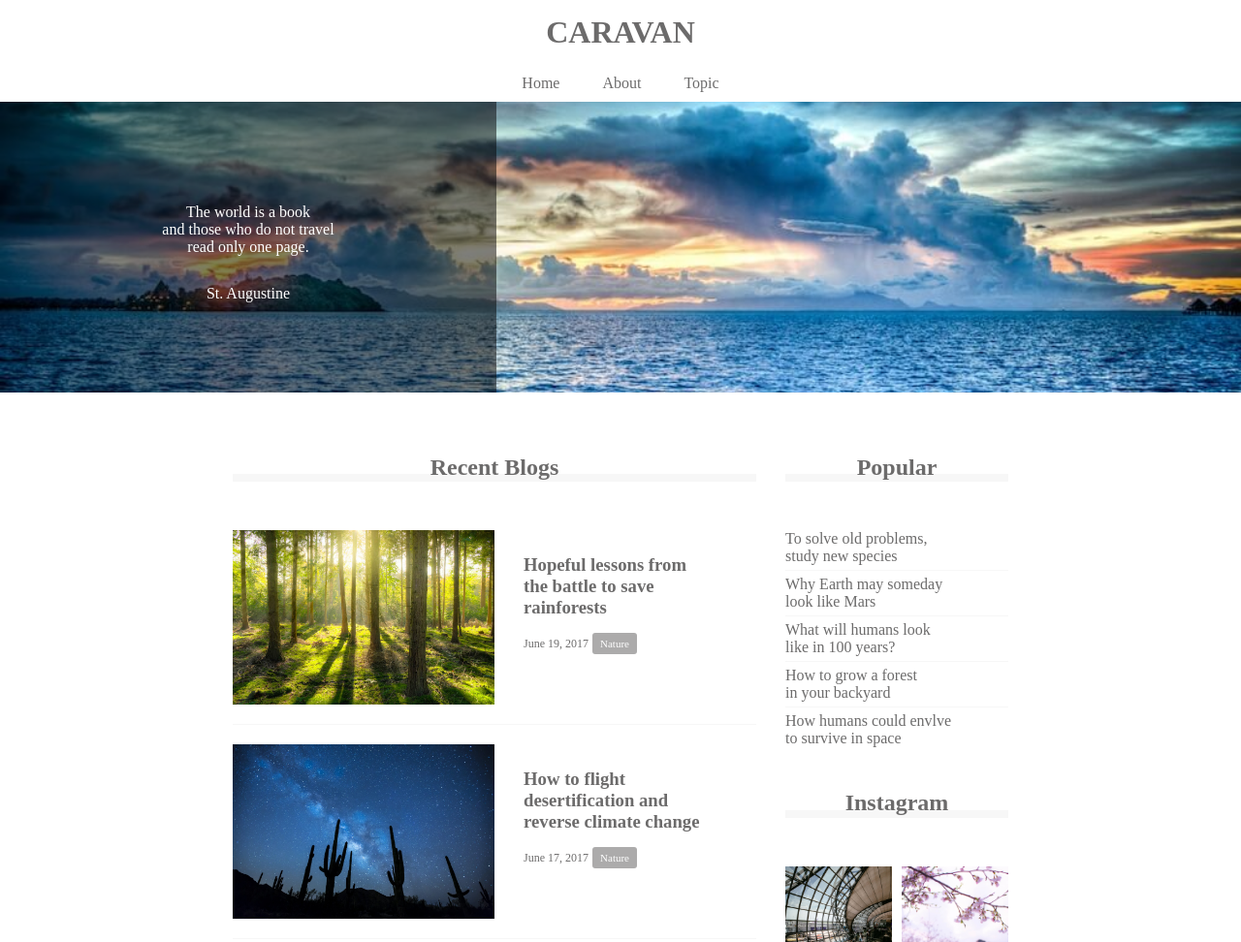
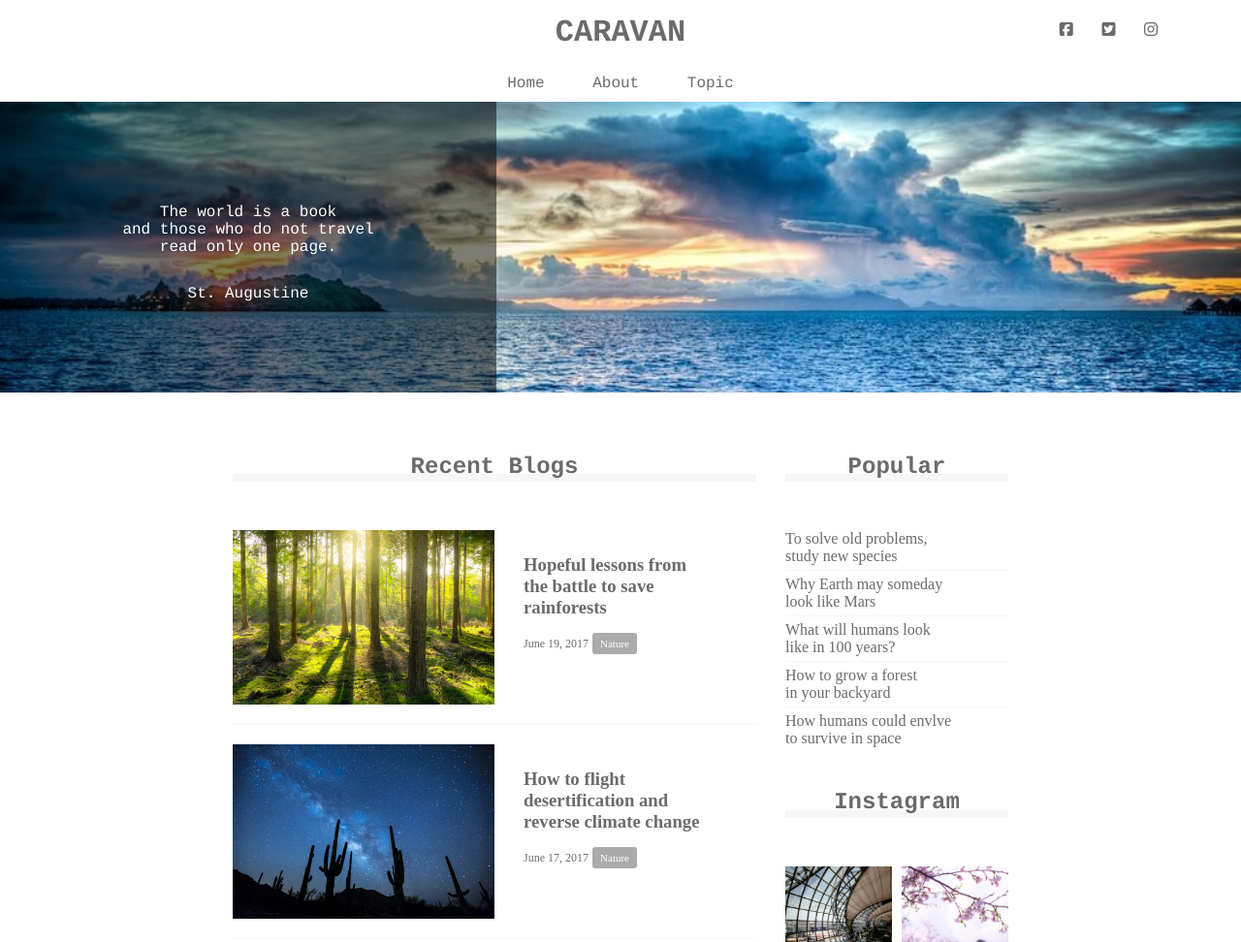
Before and after one commit to kon-niki/Homework, a plain HTML site: page caravan/index-caravan.html in a window 1280 px wide. Shown: the top 972 px of the page at 97% size. Drawn offline with Linux system fonts and the light colour scheme.

Commit message:
[Finish]1-9 caravan

```diff
--- a/caravan/index-caravan.html
+++ b/caravan/index-caravan.html
@@ -3,6 +3,8 @@
 
 <head>
   <meta charset="UTF-8" />
+
+  <script src="https://kit.fontawesome.com/4d6b8d8e19.js" crossorigin="anonymous"></script>
   <link rel="stylesheet" href="style-caravan.css" />
   <title>CARAVAN</title>
 </head>
@@ -14,6 +16,12 @@
         CARAVAN
       </a>
     </h1>
+
+    <div class="social">
+      <i class="fab fa-facebook-square"></i>
+      <i class="fab fa-twitter-square"></i>
+      <i class="fab fa-instagram"></i>
+    </div>
   </header>
 
   <nav>
--- a/caravan/style-caravan.css
+++ b/caravan/style-caravan.css
@@ -7,11 +7,26 @@
 a {
   text-decoration: none;
 }
+
+header, nav, h2, .main-visual, footer {
+  font-family: Chalkduster, "Bradley Hand", Courier, "Segoe Print", sans-serif;
+}
 header {
   width: 90%;
   padding: 15px 0;
   margin: 0 auto;
   text-align: center;
+  position: relative;
+}
+.social {
+  position: absolute;
+  top: 22px;
+  right: 22px;
+}
+
+.social i {
+  display: inline-block;
+  margin-left: 20px;
 }
 header .heading {
   font-size: 32px;
--- /dev/null
+++ b/確認問題1-9/style_work9.css
@@ -0,0 +1,9 @@
+.fab {
+  font-size: 32px;
+}
+
+.position {
+  position: absolute;
+  top: 100px;
+  right: 40px;
+}
```
Also changed, not shown: 確認問題1-9/index_work9.html (added, +18 -0 lines).
